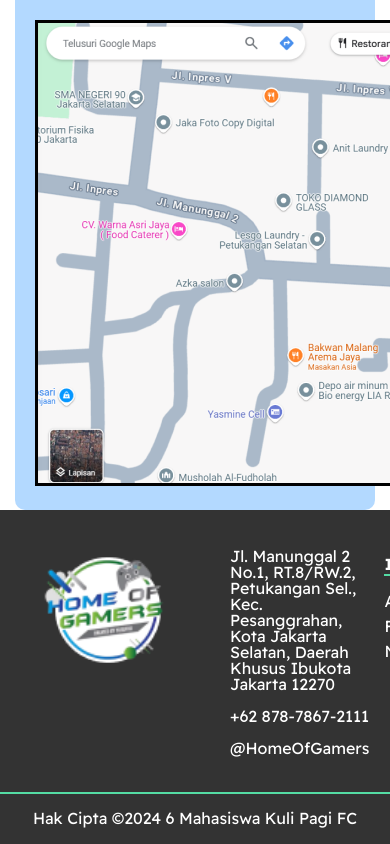
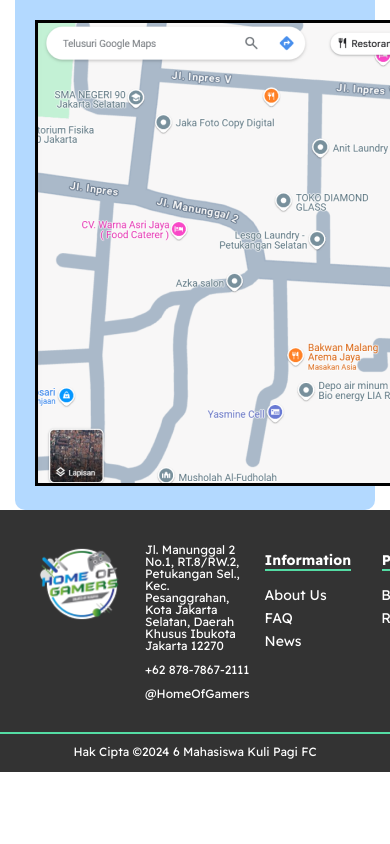
Before and after one commit to revalinocalvin/WebProjectHoG, a React (Create React App) app in the folder client/: page / in a window 390 px wide. Shown: the part 2767-3611 px from the top of the page. After the commit the page ends 3539 px from the top, so only its background shows below. Built offline with nearby package versions, Linux system fonts and the light colour scheme; no server answers.

Commit message:
update footer

```diff
--- a/client/src/styles/footer.css
+++ b/client/src/styles/footer.css
@@ -20,8 +20,8 @@
   }
 
   .footer-logo img {
-    width: 150px;
-    max-height: 150px;
+    width: 100px;
+    max-height: 100px;
     margin-right: auto;
     margin-left: 10px;
   }
@@ -30,7 +30,7 @@
     text-align: left;
     max-width: 300px;
     margin-right: auto;
-    margin-left: 50px;
+    margin-left: 15px;
   }
 
   .footer-links {
@@ -60,8 +60,22 @@
   .footer-column a:hover {
     text-decoration: underline;
   }
-
   .footer-bottom {
     margin-top: 10px;
     color: #ffffff;
   }
+
+
+  @media (max-width: 768px) {
+    .footer-contact {
+      font-size: 12px;
+    }
+
+    .footer-links {
+      font-size: 14px;
+    }
+
+    .footer-bottom {
+      font-size: 12px;
+    }
+  }
```
